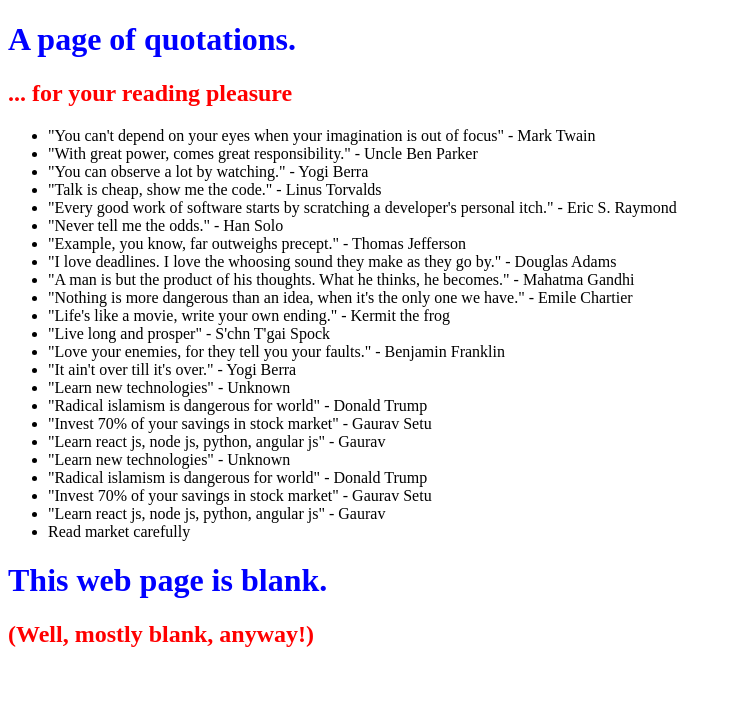
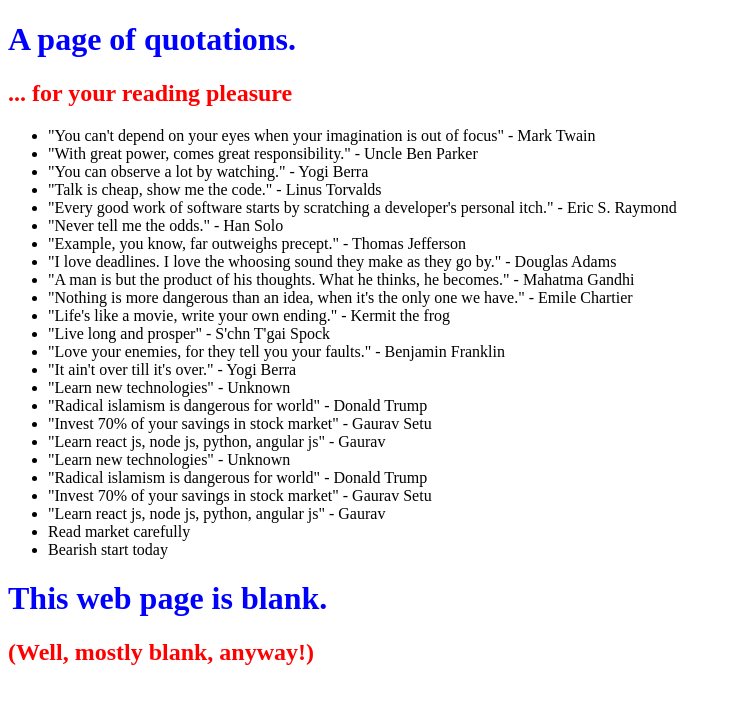
Before and after one commit to gksetu/0main_openSAP_repo, a plain HTML site: page index.html in a window 1280 px wide. Shown: the whole page, without its empty margins (0-731 px from the left). Drawn offline with Linux system fonts and the light colour scheme.

Commit message:
added quote 'bearish start today'

```diff
--- a/index.html
+++ b/index.html
@@ -32,6 +32,7 @@
 				<li>"Invest 70% of your savings in stock market" - Gaurav Setu</li>
                 <li>"Learn react js, node js, python, angular js" - Gaurav </li>
                 <li>Read market carefully</li>
+                <li>Bearish start today</li>
 				</ul>
 			<h1>This web page is blank.</h1>
 			<h2>(Well, mostly blank, anyway!)</h2>
```
